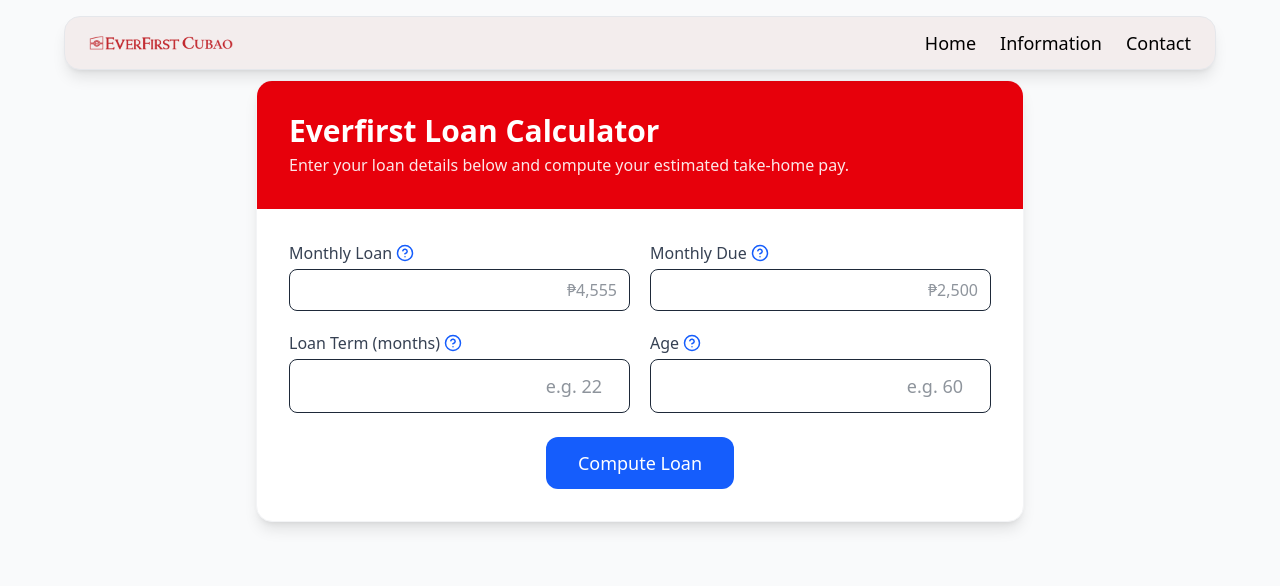
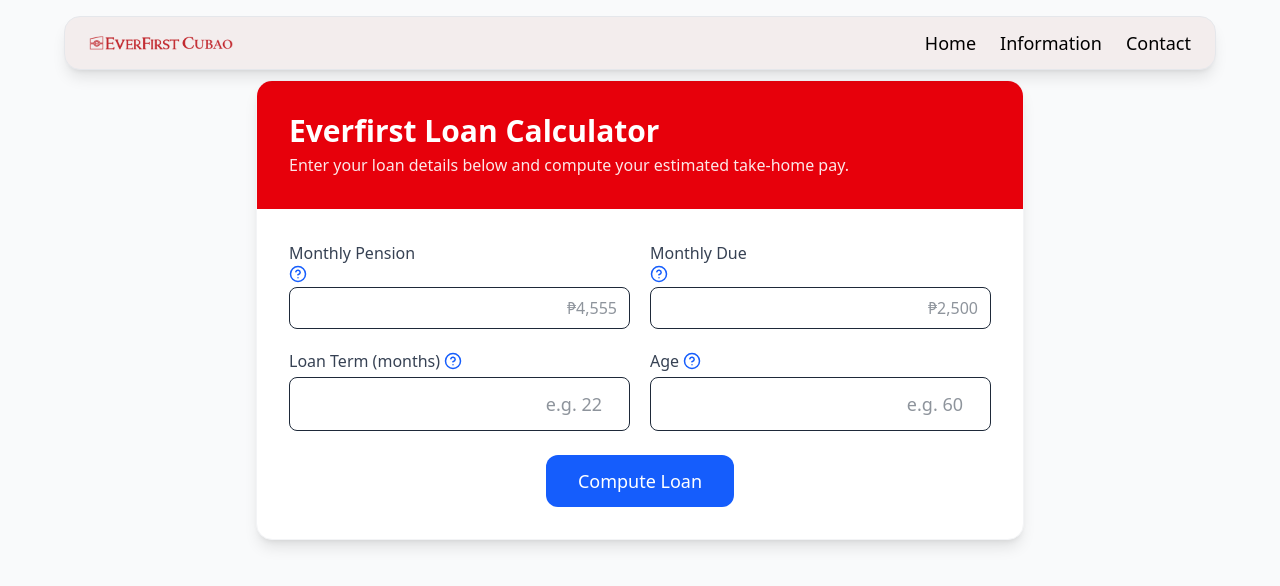
Before and after one commit to shyeik/Everfirst, a React (Vite) app: page /computation in a window 1280 px wide. Shown: the top 586 px of the page. Built offline with nearby package versions, Linux system fonts and the light colour scheme.

Commit message:
fix computation

```diff
--- a/src/LoanComputation.jsx
+++ b/src/LoanComputation.jsx
@@ -27,7 +27,7 @@
       return;
     }
 
-    const principalLoan = monthlyLoan * loanTerm;
+    const principalLoan = monthlyKaltas * loanTerm;
     const interest = loanTerm * 0.02 * principalLoan;
     const serviceFee = 60 * loanTerm;
     const docstamp = principalLoan * 0.0075;
@@ -78,8 +78,8 @@
           <div className="grid grid-cols-1 sm:grid-cols-2 gap-5">
             {/* MONTHLY LOAN */}
             <div>
-              <label className="block text-gray-700 font-medium mb-1 flex items-center gap-1">
-                Monthly Loan
+              <label className="block text-gray-700 font-medium mb-1 items-center gap-1">
+                Monthly Pension
                 <HelpCircle
                   size={18}
                   className="text-blue-600 cursor-pointer"
@@ -112,7 +112,7 @@
 
             {/* MONTHLY DUE */}
             <div>
-              <label className="block text-gray-700 font-medium mb-1 flex items-center gap-1">
+              <label className="block text-gray-700 font-medium mb-1 items-center gap-1">
                 Monthly Due
                 <HelpCircle
                   size={18}
--- a/src/LoanInfo.jsx
+++ b/src/LoanInfo.jsx
@@ -91,7 +91,7 @@
         {/* TYPES OF LOANS */}
         <section>
           <h2 className="text-3xl font-bold text-red-600 mb-6 text-center">
-            Mga Uri ng Loan na Inaalok ng Everfirst
+            Mga Uri ng Pension na Inaalok ng Everfirst
           </h2>
           <div className="grid md:grid-cols-2 gap-6">
             {loanTypes.map((loan, i) => (
```
